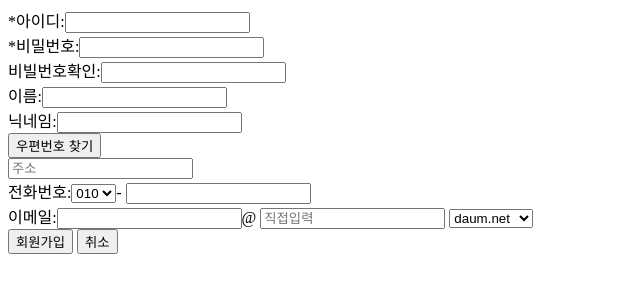
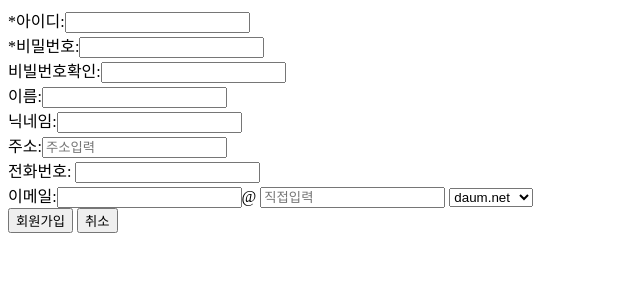
Before and after one commit to Sangbeen-dev/Dong-Dong, a Java web app: page /member/memberForm.jsp in a window 1280 px wide. Shown: the top 300 px of the page, without its empty margins (0-640 px from the left). Run offline with Tomcat 11, a stand-in JSP engine, Linux system fonts and the light colour scheme; some libraries are stand-ins or nearby versions.

Commit message:
mypage, memberForm 수정

```diff
--- a/WebContent/member/memberForm.jsp
+++ b/WebContent/member/memberForm.jsp
@@ -42,17 +42,10 @@ $("#passwd2").on("keyup",function(){
 <br>
 이름:<input type="text" name="username"><br>
 닉네임:<input type="text" name="nickname"><br>
-
-<!-- <input type="text" name="post" id="sample4_postcode" placeholder="우편번호"> -->
-<input type="button" onclick="sample4_execDaumPostcode()" value="우편번호 찾기"><br>
-<input type="text" name="addr1" id="sample4_roadAddress" placeholder="주소">
-<!-- <input type="text" name="addr2" id="sample4_jibunAddress" placeholder="지번주소"> -->
+주소:<input type="text" name="addr" id="sample4_roadAddress" placeholder="주소입력">
 <span id="guide" style="color:#999"></span>
 <br>
-전화번호:<select name="phone1">
-  <option value="010">010</option>
-  <option value="011">011</option>
-</select>-
+전화번호:
 <input type="text" name="phone" >
 <br>
 이메일:<input type="text" name="email1" >@
@@ -65,57 +58,3 @@ $("#passwd2").on("keyup",function(){
 <input type="submit" value="회원가입">
 <input type="reset" value="취소">
 </form>
-
-<script src="http://dmaps.daum.net/map_js_init/postcode.v2.js"></script>
-<script>
-    //본 예제에서는 도로명 주소 표기 방식에 대한 법령에 따라, 내려오는 데이터를 조합하여 올바른 주소를 구성하는 방법을 설명합니다.
-    function sample4_execDaumPostcode() {
-        new daum.Postcode({
-            oncomplete: function(data) {
-                // 팝업에서 검색결과 항목을 클릭했을때 실행할 코드를 작성하는 부분.
-
-                // 도로명 주소의 노출 규칙에 따라 주소를 조합한다.
-                // 내려오는 변수가 값이 없는 경우엔 공백('')값을 가지므로, 이를 참고하여 분기 한다.
-                var fullRoadAddr = data.roadAddress; // 도로명 주소 변수
-                var extraRoadAddr = ''; // 도로명 조합형 주소 변수
-
-                // 법정동명이 있을 경우 추가한다. (법정리는 제외)
-                // 법정동의 경우 마지막 문자가 "동/로/가"로 끝난다.
-                if(data.bname !== '' && /[동|로|가]$/g.test(data.bname)){
-                    extraRoadAddr += data.bname;
-                }
-                // 건물명이 있고, 공동주택일 경우 추가한다.
-                if(data.buildingName !== '' && data.apartment === 'Y'){
-                   extraRoadAddr += (extraRoadAddr !== '' ? ', ' + data.buildingName : data.buildingName);
-                }
-                // 도로명, 지번 조합형 주소가 있을 경우, 괄호까지 추가한 최종 문자열을 만든다.
-                if(extraRoadAddr !== ''){
-                    extraRoadAddr = ' (' + extraRoadAddr + ')';
-                }
-                // 도로명, 지번 주소의 유무에 따라 해당 조합형 주소를 추가한다.
-                if(fullRoadAddr !== ''){
-                    fullRoadAddr += extraRoadAddr;
-                }
-
-                // 우편번호와 주소 정보를 해당 필드에 넣는다.
-                document.getElementById('sample4_postcode').value = data.zonecode; //5자리 새우편번호 사용
-                document.getElementById('sample4_roadAddress').value = fullRoadAddr;
-                document.getElementById('sample4_jibunAddress').value = data.jibunAddress;
-
-                // 사용자가 '선택 안함'을 클릭한 경우, 예상 주소라는 표시를 해준다.
-                if(data.autoRoadAddress) {
-                    //예상되는 도로명 주소에 조합형 주소를 추가한다.
-                    var expRoadAddr = data.autoRoadAddress + extraRoadAddr;
-                    document.getElementById('guide').innerHTML = '(예상 도로명 주소 : ' + expRoadAddr + ')';
-
-                } else if(data.autoJibunAddress) {
-                    var expJibunAddr = data.autoJibunAddress;
-                    document.getElementById('guide').innerHTML = '(예상 지번 주소 : ' + expJibunAddr + ')';
-
-                } else {
-                    document.getElementById('guide').innerHTML = '';
-                }
-            }
-        }).open();
-    }
-</script>
--- a/WebContent/member/mypage.jsp
+++ b/WebContent/member/mypage.jsp
@@ -85,11 +85,11 @@
 <input type="hidden" value="<%= dto.getUserid() %>" name="userid">
 *아이디: <%= dto.getUserid() %><br>
 <!--프로필 이미지  -->
-<img src="/images/aaa.jpg" border="0" width="80"/><br>
+<img src="../images/aaa.jpg" border="0" width="80"/><br>
 *이름:<%= dto.getUsername() %>
 <br>
 <!-- <input type="button" onclick="sample4_execDaumPostcode()" value="우편번호 찾기"><br> -->
-<input type="text" value="<%= dto.getAddr() %>" name="addr" id="addr" placeholder="주소">
+주소:<input type="text" value="<%= dto.getAddr() %>" name="addr" id="addr" placeholder="주소입력">
 <span id="guide" style="color:#999"></span>
 <br>
 전화번호:<input type="text" value="<%= dto.getPhone() %>" name="phone" id="phone" placeholder="번호">
--- a/src/com/config/MemberMapper.xml
+++ b/src/com/config/MemberMapper.xml
@@ -11,7 +11,7 @@ PUBLIC "-//mybatis.org//DTD Mapper 3.0//EN"
 	where userid = #{userid}
 	</select>
 
-<<<<<<< HEAD
+
 	<insert id="memberAdd" parameterType="MemberDTO">
      insert into member (userid, passwd,username,nickname,addr ,phone ,email1 ,email2)
 
@@ -19,6 +19,5 @@ PUBLIC "-//mybatis.org//DTD Mapper 3.0//EN"
               #{email1},#{email2})
    </insert>
 
-=======
->>>>>>> f240f1bb6a0296c3e004a1733c764244dffcdb15
+
 </mapper>
```
